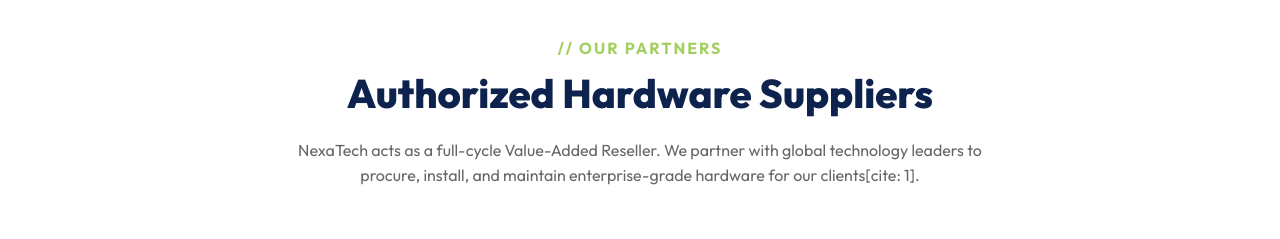
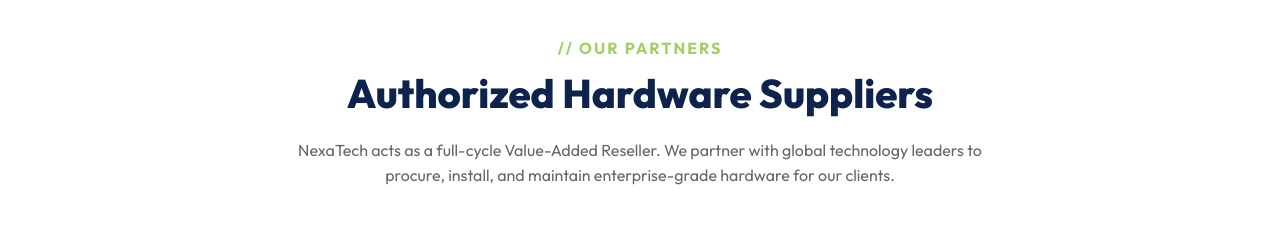
Before and after one commit to Inferno-cmd/Alvion-Consultancy-Group, a React (Vite) app: page / in a window 1280 px wide. Shown: the part 4860-5099 px from the top of the page. Built offline with nearby package versions, Linux system fonts and the light colour scheme.

Commit message:
Updated team member bios, social links, and client testimonials to reflect the rebranding from NexaTech Solutions to Alvion Consultancy Group. Also corrected contact email address in the Contact component.

```diff
--- a/src/components/Partners/Partners.jsx
+++ b/src/components/Partners/Partners.jsx
@@ -32,7 +32,7 @@
           <p className="partners-text">
             NexaTech acts as a full-cycle Value-Added Reseller.
             We partner with global technology leaders to procure, install, and maintain
-            enterprise-grade hardware for our clients[cite: 1].
+            enterprise-grade hardware for our clients.
           </p>
         </div>
 
```
